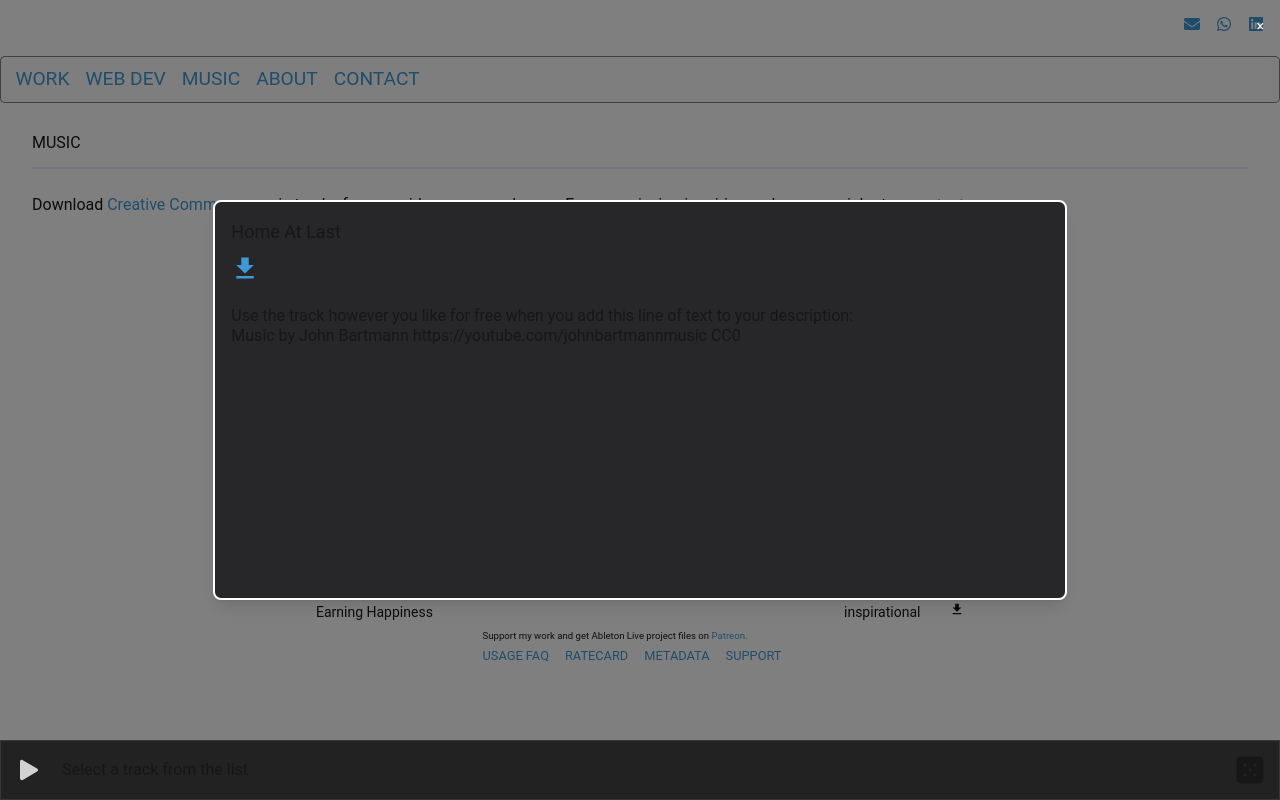
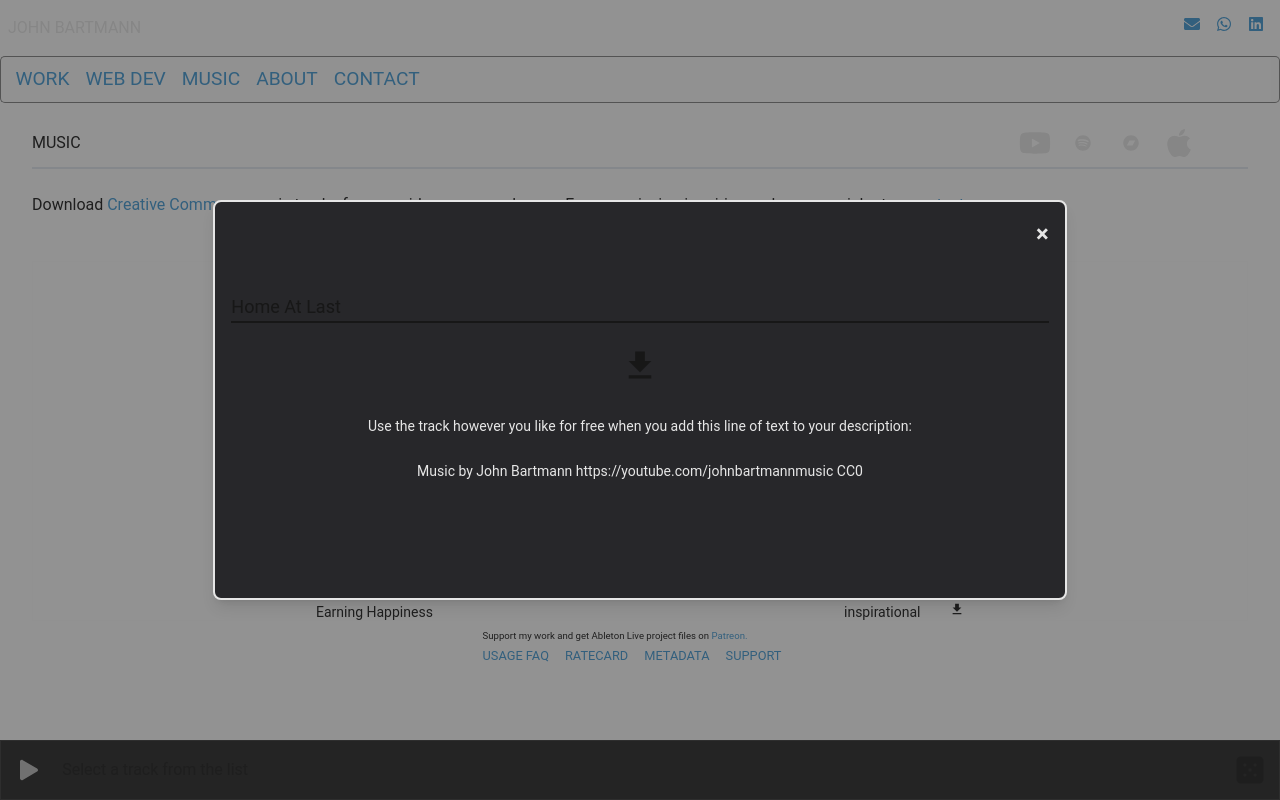
Before and after one commit to pravda23/jbcomv5, a Next.js app: page /music in a window 1280 px wide. Both pictures are taken after a click on the element 957 px from the left and 268 px from the top of the page. Built offline with nearby package versions, Linux system fonts and the light colour scheme.

Commit message:
working blog post list and individual pages

```diff
--- a/app/components/DownloadModal.js
+++ b/app/components/DownloadModal.js
@@ -1,11 +1,11 @@
 import { IoMdDownload } from "react-icons/io";
 
 const DownloadModal = ({ musicTrack, onClose }) => {
-  // Function to handle clicks outside the modal
+  // Function to handle clicks on the overlay
   const handleOverlayClick = (e) => {
-    // Check if the clicked target is the overlay
+    e.stopPropagation();
     if (e.target === e.currentTarget) {
-      onClose(); // Close the modal if the overlay is clicked
+      onClose(); // Close the modal if the overlay itself is clicked
     }
   };
 
@@ -17,7 +17,7 @@ const DownloadModal = ({ musicTrack, onClose }) => {
     const url = window.URL.createObjectURL(blob);
     const a = document.createElement("a");
     a.href = url;
-    a.download = `${musicTrack.title}.mp3`; // Specify the desired filename
+    a.download = `${musicTrack.title}.mp3`;
     document.body.appendChild(a);
     a.click();
     a.remove();
@@ -26,28 +26,40 @@ const DownloadModal = ({ musicTrack, onClose }) => {
 
   return (
     <div
-      className="flex fixed inset-0 items-center justify-center bg-black bg-opacity-50"
-      style={{ pointerEvents: "auto" }} // Ensures the overlay captures clicks
-      onClick={handleOverlayClick} // Attach click handler to the overlay
+      className="fixed inset-0 bg-black bg-opacity-50 flex items-center justify-center z-50 cursor-default"
+      onClick={handleOverlayClick} // Handle clicks on the overlay
+      style={{ pointerEvents: "auto" }} // Ensure overlay captures all pointer events
     >
-      <div className="w-2/3 h-1/2 bg-zinc-800 border-2 border-white p-4 rounded-lg shadow-lg flex flex-col overflow-hidden">
-        <div className="text-lg mb-2">{musicTrack.title}</div>
+      <div
+        className="relative w-2/3 h-1/2 bg-zinc-800 border-2 border-white p-4 rounded-lg shadow-lg flex flex-col justify-center overflow-hidden"
+        onClick={(e) => e.stopPropagation()} // Prevent clicks inside the modal from propagating
+      >
+        {/* Modal Content */}
+        <div className="text-lg mb-2 border-b-2">{musicTrack.title}</div>
 
-        <div className="flex-grow overflow-auto">
-          <a onClick={handleDownload}>
-            <IoMdDownload style={{ fontSize: "2em" }} />
-          </a>
-          <p className="whitespace-pre-wrap break-words">
+        <div className="flex flex-col items-center text-center">
+          <div
+            className="flex items-center justify-center p-4 cursor-pointer rounded-lg hover:bg-secondarylight hover:text-white transition-colors"
+            onClick={handleDownload}
+          >
+            <IoMdDownload className="text-4xl" />
+          </div>
+          <p className="mt-4 text-white text-sm leading-relaxed whitespace-pre-wrap break-words">
             Use the track however you like for free when you add this line of
             text to your description:
             <br />
+            <br />
             Music by John Bartmann https://youtube.com/johnbartmannmusic{" "}
-            {`${musicTrack.lictype}`}
+            {musicTrack.lictype}
           </p>
         </div>
 
-        <button onClick={onClose} className="absolute top-4 right-4 text-white">
-          &times; {/* Close button */}
+        {/* Close Button */}
+        <button
+          onClick={onClose}
+          className="absolute top-4 right-4 text-white text-2xl font-bold"
+        >
+          &times;
         </button>
       </div>
     </div>
--- /dev/null
+++ b/app/components/Tooltip.js
@@ -0,0 +1,27 @@
+import React, { useState } from "react";
+
+const Tooltip = ({ text, children }) => {
+  const [isHovered, setIsHovered] = useState(false);
+
+  const showTooltip = () => setIsHovered(true);
+  const hideTooltip = () => setIsHovered(false);
+
+  return (
+    <div
+      className="relative flex items-center"
+      onMouseEnter={showTooltip}
+      onMouseLeave={hideTooltip}
+    >
+      {children}
+
+      {/* Tooltip */}
+      {isHovered && (
+        <div className="fixed bottom-12 right-2 m-2 px-3 py-1 text-sm text-white bg-gray-700 rounded shadow-lg -z-50">
+          {text}
+        </div>
+      )}
+    </div>
+  );
+};
+
+export default Tooltip;
--- /dev/null
+++ b/app/creative-commons-music/[slug]/page.js
@@ -0,0 +1,20 @@
+console.log("top page");
+import { fetchPosts } from "../../../lib/api.js";
+import { notFound } from "next/navigation";
+
+console.log("params");
+export default async function PostPage({ params }) {
+  const posts = await fetchPosts();
+  const post = posts.find((p) => p.slug === params.slug);
+
+  if (!post) {
+    return notFound();
+  }
+
+  return (
+    <main className="container mx-auto p-8">
+      <h1 className="text-3xl font-bold mb-4">{post.title.rendered}</h1>
+      <div dangerouslySetInnerHTML={{ __html: post.content.rendered }} />
+    </main>
+  );
+}
--- /dev/null
+++ b/app/creative-commons-music/page.js
@@ -0,0 +1,31 @@
+import Navbar from "../components/Navbar.js";
+import PageHeadingTitle from "../components/PageHeadingTitle.js";
+import { fetchPosts } from "../../lib/api.js";
+
+export default async function HomePage() {
+  const posts = await fetchPosts();
+
+  return (
+    <>
+      <Navbar />
+      <main className="container mx-auto p-8">
+        <PageHeadingTitle title="Blog posts" />
+        {posts.map((post) => (
+          <div key={post.id} className="mb-10 border-b pb-5">
+            <h2 className="text-xl font-semibold">{post.title.rendered}</h2>
+            <div
+              className="text-gray-600 mb-4"
+              dangerouslySetInnerHTML={{ __html: post.excerpt.rendered }}
+            />
+            <a
+              href={`/creative-commons-music/${post.slug}`}
+              className="text-blue-500 hover:underline"
+            >
+              Read More
+            </a>
+          </div>
+        ))}
+      </main>
+    </>
+  );
+}
--- a/app/components/AudioWaveform.js
+++ b/app/music/MusicListPlayer.js
@@ -1,13 +1,14 @@
 import React, { useState, useEffect, useRef } from "react";
 import DownloadModal from "../components/DownloadModal.js";
+import Tooltip from "../components/Tooltip.js";
 import WaveSurfer from "wavesurfer.js";
 import { BsFillPlayFill, BsFillPauseFill } from "react-icons/bs";
 import { IoMdDownload } from "react-icons/io";
 import { PiYoutubeLogo } from "react-icons/pi";
 import { PiDiceFiveFill } from "react-icons/pi";
-import "../styles/AudioWaveform.styles.css";
+import "../styles/MusicListPlayer.styles.css";
 
-const AudioWaveform = ({ musicTracks }) => {
+const MusicListPlayer = ({ musicTracks }) => {
   const wavesurferRef = useRef(null);
   const wavesurferObjRef = useRef(null);
   const [currentAudio, setCurrentAudio] = useState();
@@ -151,6 +152,7 @@ const AudioWaveform = ({ musicTracks }) => {
 
   const openModal = (id) => {
     setSelectedTrackId(id);
+    console.log(id);
     setIsModalOpen(true);
   };
 
@@ -208,7 +210,7 @@ const AudioWaveform = ({ musicTracks }) => {
                           <div className="flex items-center justify-center">
                             <div
                               onClick={(e) => {
-                                e.stopPropagation(); // Stop event propagation
+                                e.stopPropagation();
                                 openModal(musicTrack.id);
                               }}
                             >
@@ -254,11 +256,13 @@ const AudioWaveform = ({ musicTracks }) => {
                   {currentTitle}
                 </div>
               </div>
-              <div className="relative flex items-center text-4xl m-2 hover:scale-125">
-                <span onClick={() => selectRandom({ musicTracks })}>
-                  <PiDiceFiveFill />
-                </span>
-              </div>
+              <Tooltip text="Play random track">
+                <div className="relative flex items-center text-4xl m-2 hover:scale-125">
+                  <span onClick={() => selectRandom({ musicTracks })}>
+                    <PiDiceFiveFill />
+                  </span>
+                </div>
+              </Tooltip>
             </div>
           </div>
         </div>
@@ -267,4 +271,4 @@ const AudioWaveform = ({ musicTracks }) => {
   );
 };
 
-export default AudioWaveform;
+export default MusicListPlayer;
--- a/app/music/page.jsx
+++ b/app/music/page.jsx
@@ -1,7 +1,7 @@
 "use client";
 import { useState, useRef } from "react";
 import Navbar from "../components/Navbar.js";
-import AudioWaveform from "../components/AudioWaveform.js";
+import MusicListPlayer from "./MusicListPlayer.js";
 import musicTracks from "../data/musicTracks.json";
 import MusicSocials from "./MusicSocials.js";
 import MusicSubMenu from "./MusicSubMenu.js";
@@ -25,7 +25,7 @@ const Music = () => {
       <div className="single-page-container">
         <MusicSocials />
         <MusicIntroText />
-        <AudioWaveform musicTracks={musicTracks} clickHandle={clickHandle} />
+        <MusicListPlayer musicTracks={musicTracks} clickHandle={clickHandle} />
         <MusicSubMenu />
       </div>
     </div>
--- a/app/page.js
+++ b/app/page.js
@@ -1,4 +1,3 @@
-import Link from "next/link";
 import NavbarHome from "./components/NavbarHome.js";
 import ButtonLarge from "./components/ButtonLarge.js";
 
--- a/app/styles/AudioWaveform.styles.css
+++ b/app/styles/MusicListPlayer.styles.css
@@ -127,4 +127,4 @@
   .audio-list-container {
     height: 55vh;
   }
-}/*# sourceMappingURL=AudioWaveform.styles.css.map */
+} /*# sourceMappingURL=AudioWaveform.styles.css.map */
--- /dev/null
+++ b/lib/api.js
@@ -0,0 +1,12 @@
+export async function fetchPosts() {
+  const response = await fetch(
+    `${process.env.WORDPRESS_API_URL}/wp-json/wp/v2/posts`
+  );
+  console.log(response);
+
+  if (!response.ok) {
+    throw new Error("Failed to fetch posts");
+  }
+
+  return await response.json();
+}
--- a/tailwind.config.js
+++ b/tailwind.config.js
@@ -10,6 +10,15 @@ module.exports = {
       colors: {
         background: "var(--background)",
         foreground: "var(--foreground)",
+        white: "#e6e6e6",
+        gray: "#c5c5c5",
+        darkgray: "#303030",
+        primarylight: "#e5bd43",
+        lightgray: "hsla(0, 0%, 88%, 0.1)",
+        secondarylight: "#3f99d5",
+        secondarydark: "hsl(204, 56%, 27%)",
+        neutral: "hsl(59, 67%, 12%)",
+        black: "#272727",
       },
     },
   },
```
Also changed, not shown: tsconfig.json (added, +36 -0 lines), app/styles/MusicListPlayer.scss (renamed from app/styles/AudioWaveform.styles.scss), 1 other file (tests, documents, lock files or other folders).
